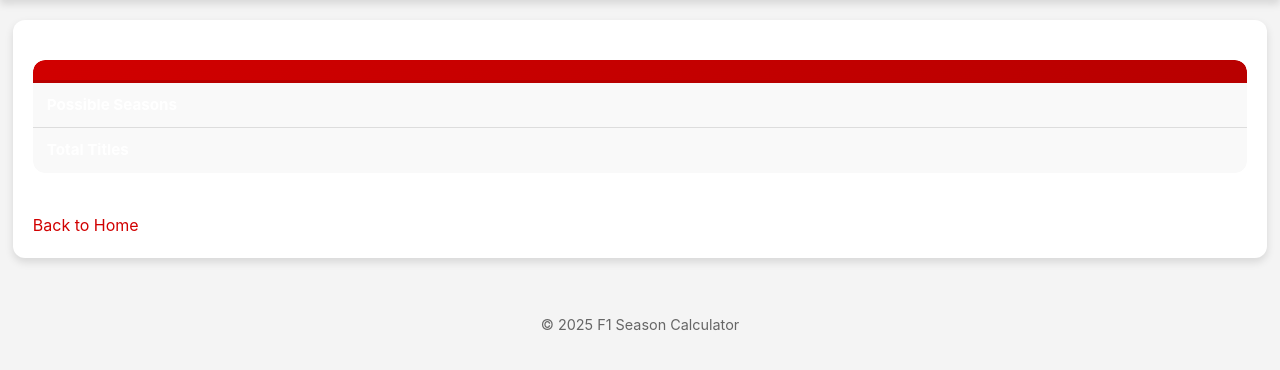
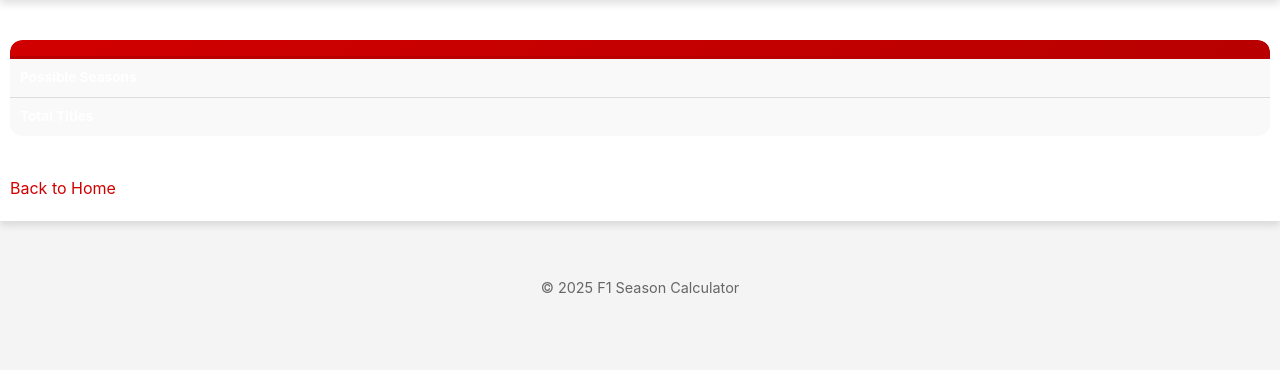
Before and after one commit to NikoKiru/F1_Season_Calculator, a Flask app: page /championship_win_probability in a window 1280 px wide. Shown: the part 142-512 px from the top of the page. Run offline with Flask 3, Linux system fonts and the light colour scheme; data that the repository does not hold is empty.

Commit message:
feat: Enhance table layout and styling for better display of championship win probability

```diff
--- a/static/style.css
+++ b/static/style.css
@@ -114,6 +114,15 @@ main {
     box-shadow: var(--shadow-md);
     transition: all var(--transition-speed);
     overflow-x: auto; /* Allow horizontal scroll for wide tables */
+}
+
+/* Full-width main container for pages with wide tables */
+main.full-width {
+    max-width: 100%;
+    width: 100%;
+    margin: 0;
+    border-radius: 0;
+    padding: 20px 10px;
 }
 
 @media (max-width: 768px) {
@@ -313,6 +322,32 @@ footer {
     border-spacing: 0;
     background: var(--surface);
     table-layout: auto;
+}
+
+/* Compact table for many columns - fits full width without scrolling */
+.standings-table.compact-table {
+    width: 100%;
+    min-width: 100%;
+    table-layout: auto;
+}
+
+.standings-table.compact-table th,
+.standings-table.compact-table thead th {
+    padding: 8px 6px;
+    font-size: 0.85em;
+    white-space: nowrap;
+}
+
+.standings-table.compact-table td {
+    padding: 8px 6px;
+    font-size: 0.85em;
+}
+
+.standings-table.compact-table tbody th {
+    padding: 8px 10px;
+    font-size: 0.85em;
+    min-width: 120px;
+    max-width: 150px;
 }
 
 .standings-table th,
--- a/templates/base.html
+++ b/templates/base.html
@@ -14,7 +14,7 @@
             <h1><a href="{{ url_for('views.index') }}" style="text-decoration: none; color: white;">{% block page_title %}{% endblock %}</a></h1>
         {% endblock %}
     </header>
-    <main>
+    <main class="{% block main_class %}{% endblock %}">
         {% block content %}{% endblock %}
     </main>
     <footer>
--- a/templates/championship_win_probability.html
+++ b/templates/championship_win_probability.html
@@ -4,9 +4,11 @@
 
 {% block page_title %}Championship Win Probability by Season Length{% endblock %}
 
+{% block main_class %}full-width{% endblock %}
+
 {% block content %}
 <div class="table-wrapper">
-    <table class="standings-table">
+    <table class="standings-table compact-table">
         <thead>
             <tr>
                 <th></th>
```
